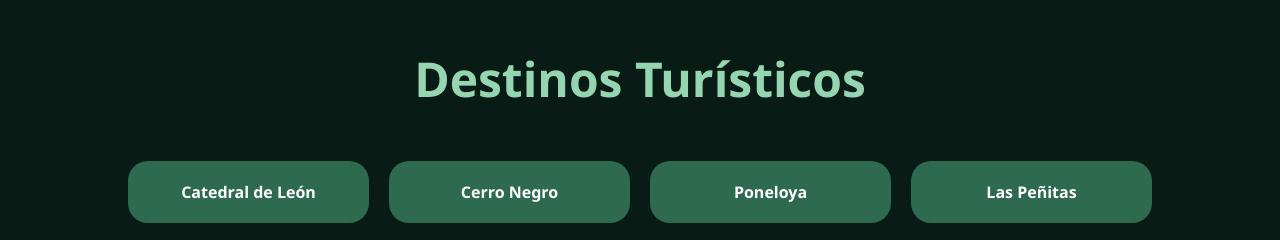
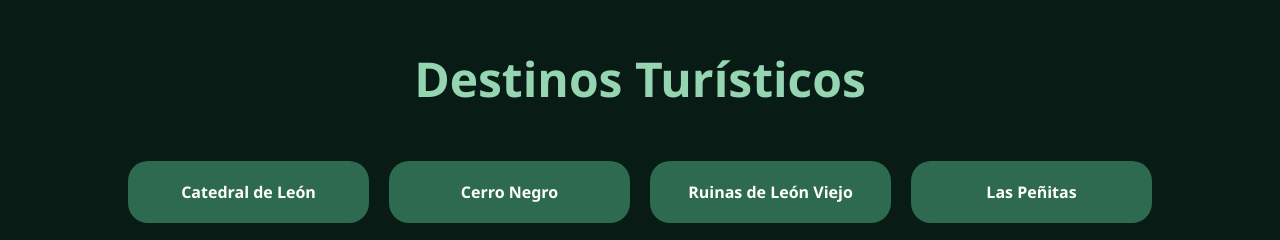
Before and after one commit to elprofemendieta-creator/Nica, a plain HTML site: page departamentos/Leon.html in a window 1280 px wide. Shown: the part 4587-4827 px from the top of the page. Drawn offline with Linux system fonts and the light colour scheme.

Commit message:
Update Leon.html

```diff
--- a/departamentos/Leon.html
+++ b/departamentos/Leon.html
@@ -559,8 +559,8 @@ Catedral de León
 Cerro Negro
 </a>
 
-<a href="poneloya.html">
-Poneloya
+<a href="leonviejo.html">
+Ruinas de León Viejo
 </a>
 
 <a href="laspenitas.html">
```
